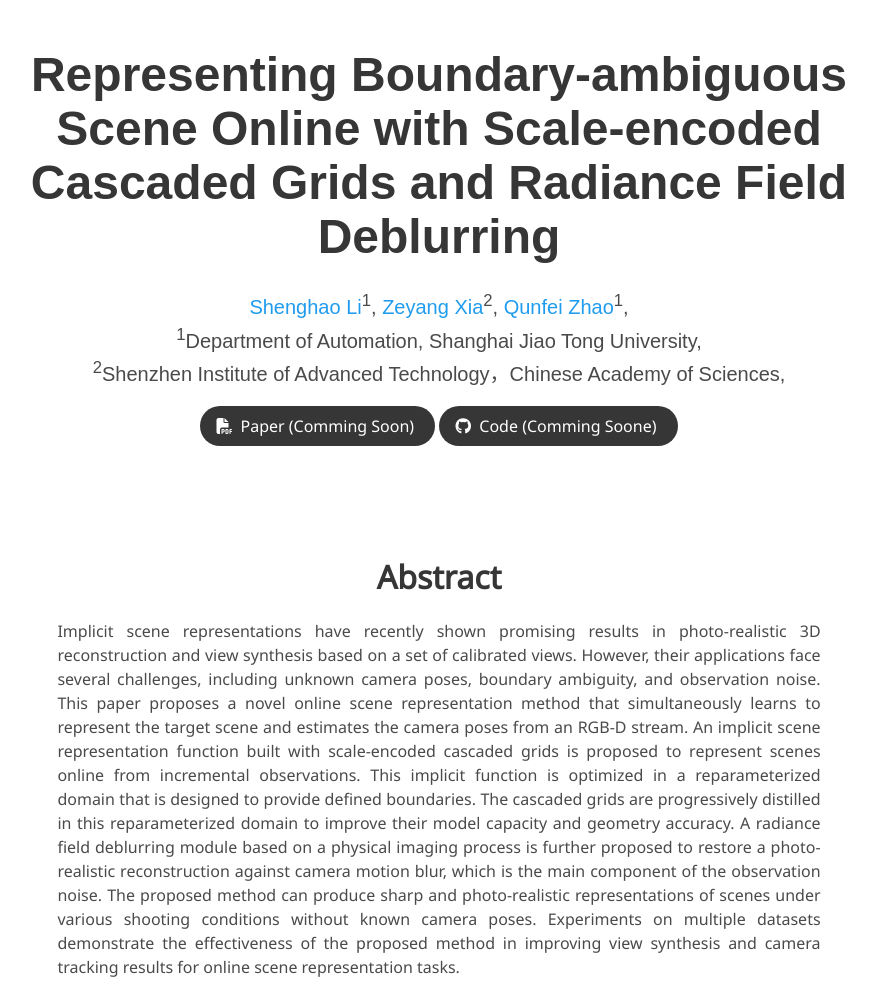
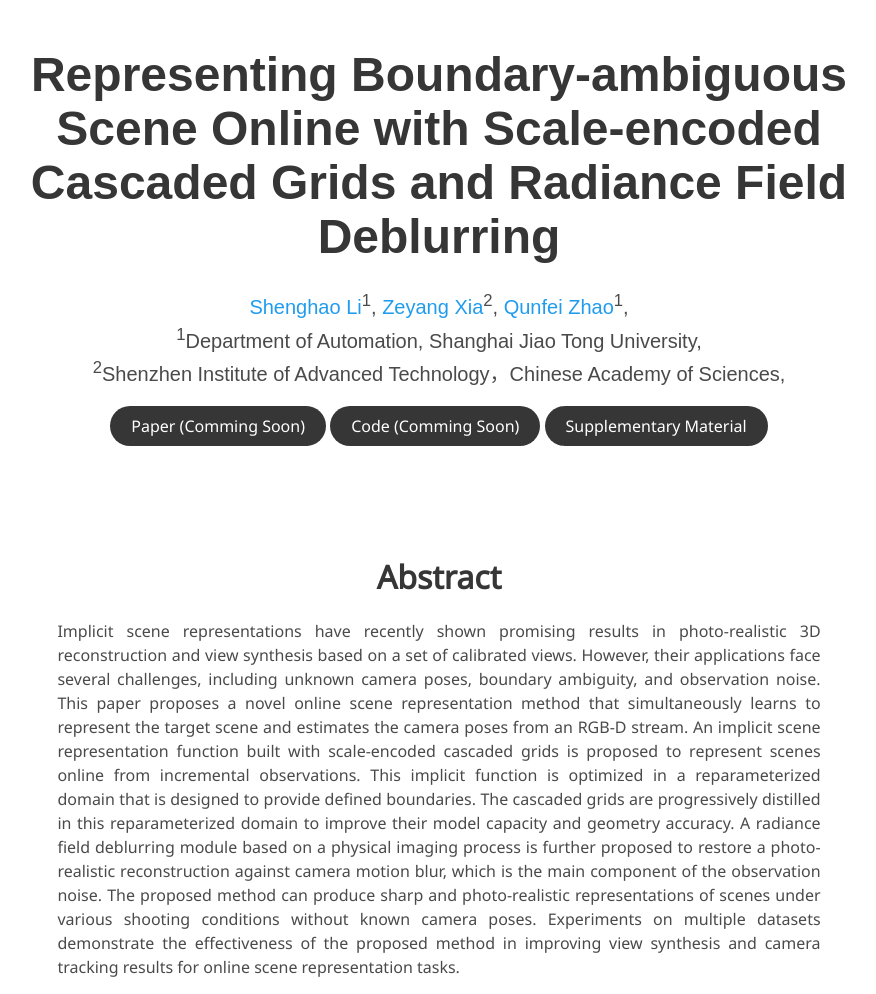
Before and after one commit to Merical/onlinenerf, a plain HTML site: page index.html in a window 1280 px wide. Shown: the top 994 px of the page, without its empty margins (201-1077 px from the left). Drawn offline with nearby package versions, Linux system fonts and the light colour scheme; a script that the page names is missing; some icons are missing; a web font is replaced by a local one.

Commit message:
Add appendix, update demo video, update video link

```diff
--- a/index.html
+++ b/index.html
@@ -69,9 +69,6 @@
               <span class="link-block">
                 <a href="https://github.com/Merical/OnlineNeRF"
                    class="external-link button is-normal is-rounded is-dark">
-                  <span class="icon">
-                      <i class="fas fa-file-pdf"></i>
-                  </span>
                   <span>Paper (Comming Soon)</span>
                 </a>
               </span>
@@ -79,10 +76,14 @@
               <span class="link-block">
                 <a href="https://github.com/Merical/OnlineNeRF"
                    class="external-link button is-normal is-rounded is-dark">
-                  <span class="icon">
-                      <i class="fab fa-github"></i>
-                  </span>
-                  <span>Code (Comming Soone)</span>
+                  <span>Code (Comming Soon)</span>
+                  </a>
+              </span>
+              <!-- Appendix Link. -->
+              <span class="link-block">
+                <a href="static/files/appendix.pdf"
+                   class="external-link button is-normal is-rounded is-dark">
+                  <span>Supplementary Material</span>
                   </a>
               </span>
             </div>
@@ -126,8 +127,8 @@
         <h2 class="title is-3">Video</h2>
         <div class="publication-video">
         <video id="demo" autoplay muted loop playsinline height="100%">
-            <source src="./static/videos/demo_1080p.mp4"
-                    type="video/mp4">
+            <!-- <source src="./static/videos/demo.mp4" type="video/mp4"> -->
+            <source src="https://media.githubusercontent.com/media/Merical/onlinenerf/main/static/videos/demo.mp4" type="video/mp4">
         </video>
         </div>
       </div>
```
Also changed, not shown: 3 other files.
